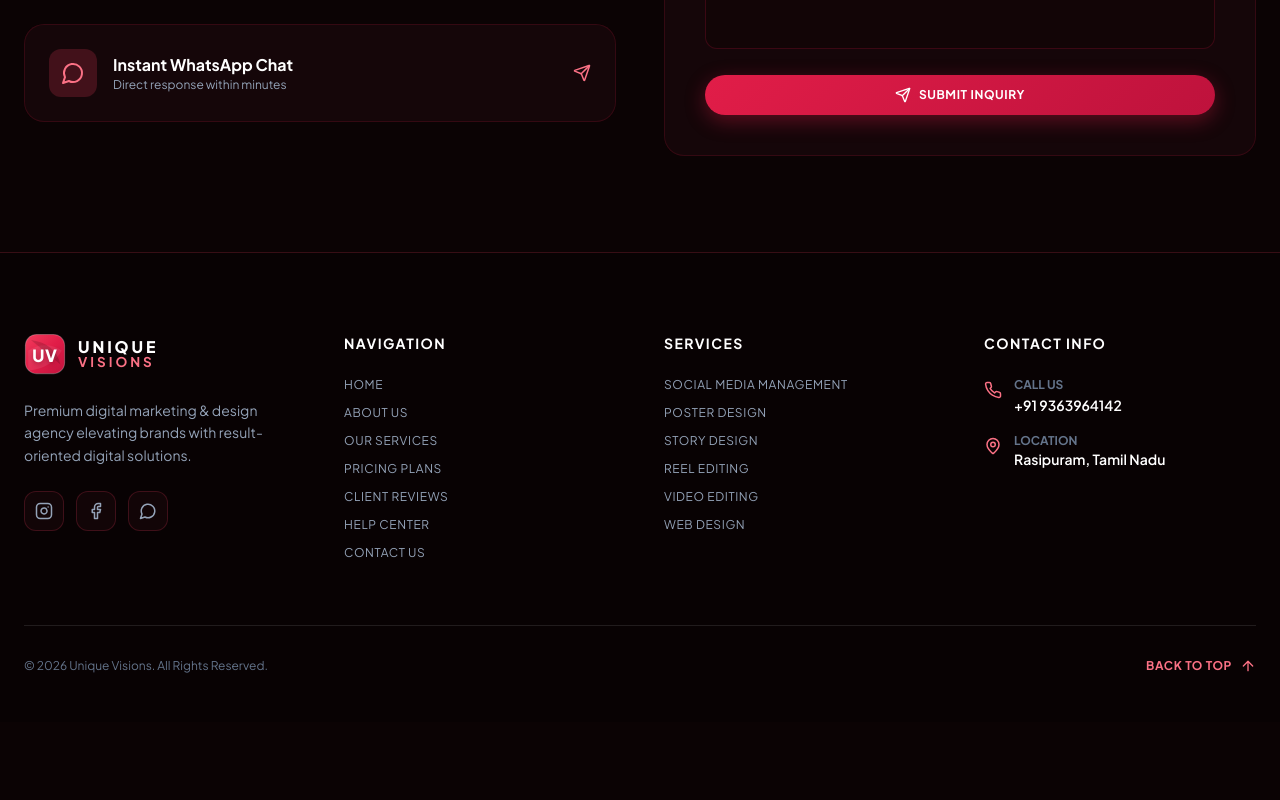
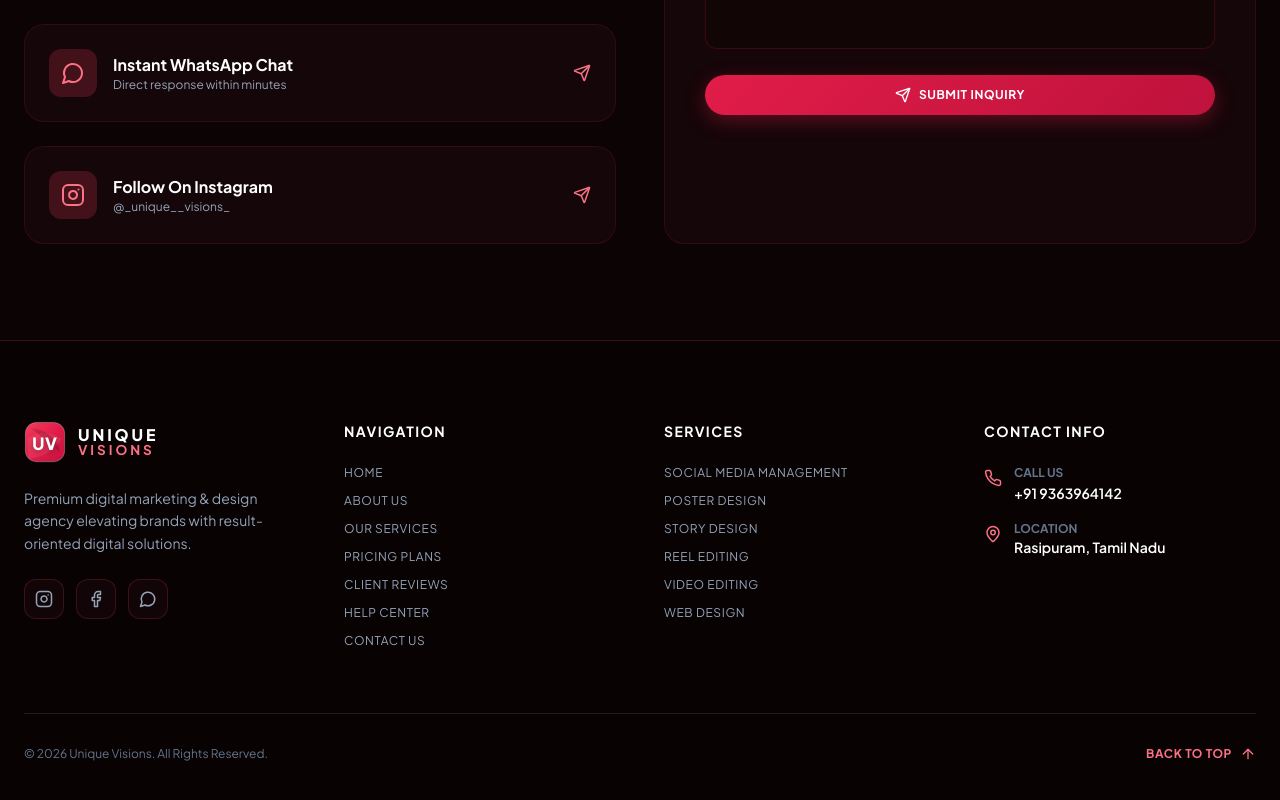
Before and after one commit to Priansenthilkumar/UNIQUE-VISIONS, a Next.js app: page /contact in a window 1280 px wide. Shown: the part 1271-2071 px from the top of the page. Before the commit the page ends 1993 px from the top, so only its background shows below. Built offline with nearby package versions, Linux system fonts and the light colour scheme.

Commit message:
Connect official Instagram page link in Footer and Contact page

```diff
--- a/app/components/Contact.tsx
+++ b/app/components/Contact.tsx
@@ -1,6 +1,6 @@
 'use client'
 import { useState } from 'react'
-import { Send, MessageCircle, Sparkles, MapPin, Phone } from 'lucide-react'
+import { Send, MessageCircle, Sparkles, MapPin, Phone, Instagram } from 'lucide-react'
 
 const TELEGRAM_BOT_TOKEN = 'YOUR_BOT_TOKEN'
 const TELEGRAM_CHAT_ID   = 'YOUR_CHAT_ID'
@@ -127,6 +127,25 @@ export default function Contact() {
               <Send size={18} className="text-rose-400 group-hover:translate-x-1 transition-transform" />
             </a>
 
+            {/* Direct Instagram Action */}
+            <a
+              href="https://www.instagram.com/_unique__visions_?igsh=dWtrYTRxeDZ4cng2"
+              target="_blank"
+              rel="noopener noreferrer"
+              className="glass-card p-6 border border-rose-500/30 flex items-center justify-between hover:border-rose-500/60 transition-all group"
+            >
+              <div className="flex items-center gap-4">
+                <div className="w-12 h-12 rounded-xl bg-rose-500/20 text-rose-400 flex items-center justify-center">
+                  <Instagram size={24} />
+                </div>
+                <div>
+                  <h4 className="font-syne font-bold text-white text-base">Follow On Instagram</h4>
+                  <p className="font-jakarta text-xs text-slate-400">@_unique__visions_</p>
+                </div>
+              </div>
+              <Send size={18} className="text-rose-400 group-hover:translate-x-1 transition-transform" />
+            </a>
+
           </div>
 
           {/* Right - Dark Glass Inquiry Form */}
--- a/app/components/Footer.tsx
+++ b/app/components/Footer.tsx
@@ -39,7 +39,7 @@ export default function Footer() {
             </p>
             <div className="flex gap-3">
               {[
-                { icon: Instagram, href: '#', label: 'Instagram' },
+                { icon: Instagram, href: 'https://www.instagram.com/_unique__visions_?igsh=dWtrYTRxeDZ4cng2', label: 'Instagram' },
                 { icon: Facebook, href: '#', label: 'Facebook' },
                 { icon: MessageCircle, href: 'https://wa.me/919363964142', label: 'WhatsApp' }
               ].map((s, i) => (
```
Also changed, not shown: 1 other file (tests, documents, lock files or other folders).
